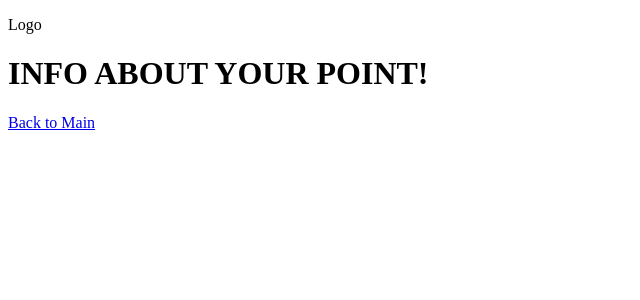
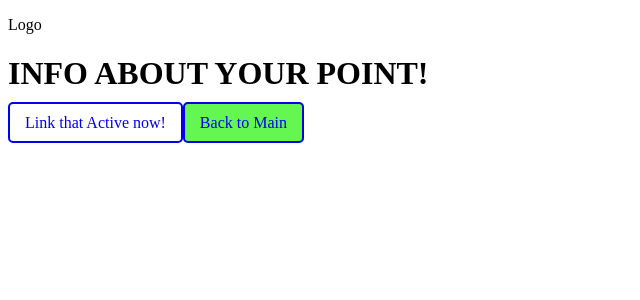
Before and after one commit to WonderLuc/greenApp, a React app: page /#/element in a window 1280 px wide. Shown: the top 300 px of the page, without its empty margins (0-640 px from the left). Built offline with nearby package versions, Linux system fonts and the light colour scheme.

Commit message:
style: add examples of styles

```diff
--- a/src/App.tsx
+++ b/src/App.tsx
@@ -4,6 +4,7 @@ import { Route } from 'react-router';
 import Header from './Components/Header/Header';
 import Main from './Components/Main/Main';
 import PointInfo from './Components/PointInfo/PointInfo';
+import './style.scss';
 
 export default function App(): JSX.Element {
   return (
--- a/src/Components/PointInfo/PointInfo.tsx
+++ b/src/Components/PointInfo/PointInfo.tsx
@@ -1,10 +1,12 @@
 import React from 'react';
 import { NavLink } from 'react-router-dom';
+import './style.scss';
 
 export default function PointInfo(): JSX.Element {
   return (
     <main>
       <h1>INFO ABOUT YOUR POINT!</h1>
+      <NavLink to="/element" className="nav-link" activeClassName="nav-link_active">Link that Active now!</NavLink>
       <NavLink exact to="/" className="nav-link" activeClassName="nav-link_active">Back to Main</NavLink>
     </main>
   );
--- /dev/null
+++ b/src/Components/PointInfo/style.scss
@@ -0,0 +1,15 @@
+.nav-link{
+  text-decoration: none;
+  border: 2px solid;
+  border-radius: 5px;
+  background-color:  rgb(100, 247, 81);
+  padding: 10px 15px;
+
+  &_active{
+    background-color:  rgb(255, 255, 255);
+
+    &:hover{
+      background-color:  rgb(202, 202, 202);
+    }
+  }
+}
--- /dev/null
+++ b/src/style.scss
@@ -0,0 +1,5 @@
+* {
+  padding: 0;
+  // margin: 0;
+  box-sizing: border-box;
+}
```
